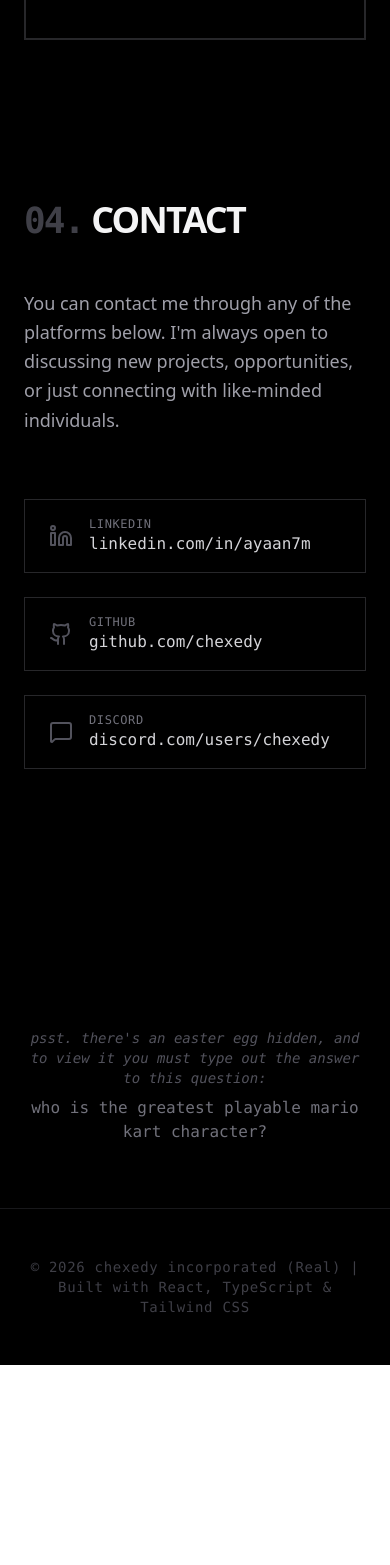
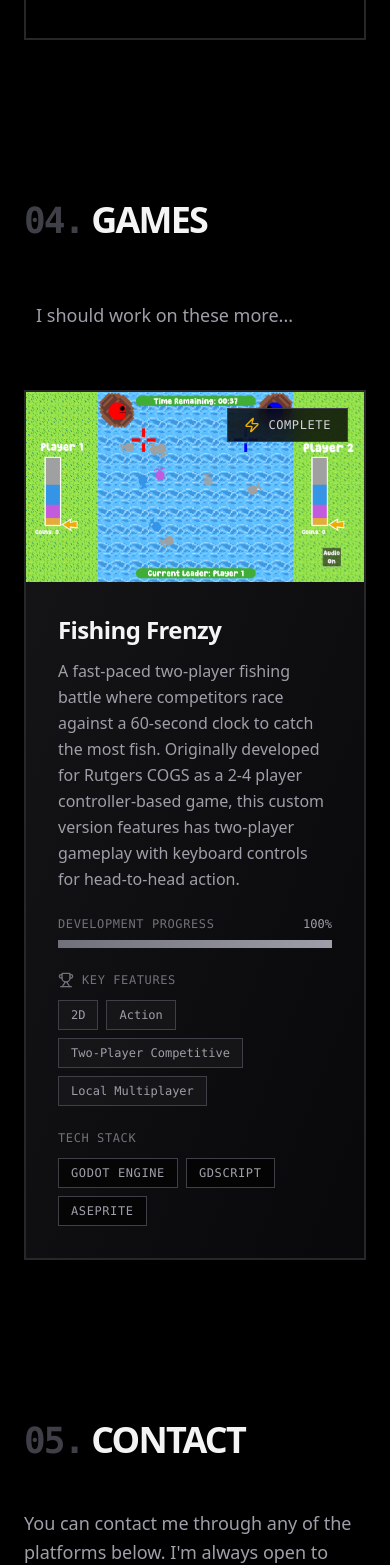
Before and after one commit to chexedy/portfolio, a React (Vite) app: page / in a window 390 px wide. Shown: the part 4992-6557 px from the top of the page. Before the commit the page ends 6357 px from the top, so only its background shows below. Built offline with nearby package versions, Linux system fonts and the light colour scheme.

Commit message:
Added games section

```diff
--- a/src/App.tsx
+++ b/src/App.tsx
@@ -1,5 +1,5 @@
 import { useState, useEffect, useRef } from 'react';
-import { Github, Linkedin, MessageSquare, ExternalLink, ChevronDown, Code2, University, Briefcase } from 'lucide-react';
+import { Github, Linkedin, MessageSquare, ExternalLink, ChevronDown, Code2, University, Briefcase, Gamepad2, Trophy, Zap } from 'lucide-react';
 
 /* You better not be looking for answers here... */
 
@@ -34,6 +34,7 @@ function App() {
   const aboutRef = useRef<HTMLElement>(null);
   const experienceRef = useRef<HTMLElement>(null);
   const projectsRef = useRef<HTMLElement>(null);
+  const gamesRef = useRef<HTMLElement>(null);
   const contactRef = useRef<HTMLElement>(null);
 
   const sound1Ref = useRef<HTMLAudioElement | null>(null);
@@ -44,6 +45,7 @@ function App() {
   const [aboutVisible, setAboutVisible] = useState(false);
   const [experienceVisible, setExperienceVisible] = useState(false);
   const [projectsVisible, setProjectsVisible] = useState(false);
+  const [gamesVisible, setGamesVisible] = useState(false);
   const [contactVisible, setContactVisible] = useState(false);
 
   const hasLogged = useRef(false);
@@ -101,7 +103,6 @@ function App() {
     }
 
     if (funkyPhase === 4) {
-
       const driveOffTimer = setTimeout(() => {
         setFunkyPhase(5);
         sound4Ref.current?.play();
@@ -287,6 +288,9 @@ function App() {
       if (projectsRef.current && scrollPos > projectsRef.current.offsetTop + 100) {
         setProjectsVisible(true);
       }
+      if (gamesRef.current && scrollPos > gamesRef.current.offsetTop + 100) {
+        setGamesVisible(true);
+      }
       if (contactRef.current && scrollPos > contactRef.current.offsetTop + 100) {
         setContactVisible(true);
       }
@@ -320,6 +324,19 @@ function App() {
       image: "projects/moneyindc.png",
       link: "https://moneyindc.chexedy.com/"
     },
+  ];
+
+  const games = [
+    {
+      title: "Fishing Frenzy",
+      description: "A fast-paced two-player fishing battle where competitors race against a 60-second clock to catch the most fish. Originally developed for Rutgers COGS as a 2-4 player controller-based game, this custom version features has two-player gameplay with keyboard controls for head-to-head action.",
+      status: "Complete",
+      tech: ["Godot Engine", "GDScript", "Aseprite"],
+      features: ["2D", "Action", "Two-Player Competitive", "Local Multiplayer"],
+      image: "games/fishingfrenzy.png",
+      link: "https://chexedy.itch.io/fishing-frenzy",
+      progress: 100
+    }
   ];
 
   const skills = {
@@ -841,6 +858,123 @@ function App() {
         </section>
 
         <section
+          ref={gamesRef}
+          id="games"
+          className={`min-h-screen py-20 sm:py-24 md:py-32 px-6 transition-all duration-1000 ${gamesVisible ? 'opacity-100 translate-x-0' : 'opacity-0 -translate-x-20'
+            }`}
+        >
+          <div className="max-w-7xl mx-auto">
+            <h2 className="text-4xl sm:text-5xl md:text-6xl font-black mb-12 sm:mb-16 md:mb-20 tracking-tighter">
+              <span className="text-zinc-700 font-mono">04.</span> GAMES
+            </h2>
+
+            <p className="bg-black p-3 rounded-lg text-zinc-400 text-lg md:text-xl leading-relaxed font-light mb-12">
+              I should work on these more...
+            </p>
+
+            <div className="grid lg:grid-cols-2 gap-8">
+              {games.map((game, idx) => (
+                <a
+                  key={idx}
+                  href={game.link}
+                  target="_blank"
+                  rel="noopener noreferrer"
+                  className="group relative overflow-hidden block"
+                  style={{
+                    animationDelay: `${idx * 200}ms`
+                  }}
+                >
+                  <div className="absolute inset-0 bg-gradient-to-br from-zinc-500/5 via-transparent to-zinc-500/5 opacity-0 group-hover:opacity-100 transition-opacity duration-700 blur-xl" />
+
+                  <div className="relative bg-gradient-to-br from-zinc-900/90 to-zinc-950/90 border-2 border-zinc-800 group-hover:border-zinc-500 backdrop-blur-sm transition-all duration-500 overflow-hidden">
+                    <div className="absolute inset-0 opacity-0 group-hover:opacity-20 transition-opacity duration-500">
+                      <div className="absolute inset-0 bg-gradient-to-b from-transparent via-zinc-500/20 to-transparent animate-pulse" style={{ height: '200%', animation: 'scan 3s linear infinite' }} />
+                    </div>
+
+                    <style>{`
+                      @keyframes scan {
+                        0% { transform: translateY(-100%); }
+                        100% { transform: translateY(100%); }
+                      }
+                    `}</style>
+
+                    <div className="relative aspect-[16/9] overflow-hidden bg-black">
+                      <div className="absolute via-transparent to-transparent z-10" />
+                      <img
+                        src={game.image}
+                        alt={game.title}
+                        className="w-full h-full group-hover:scale-110 transition-all duration-700"
+                      />
+
+                      <div className="absolute top-4 right-4 z-20 flex items-center gap-2 px-4 py-2 bg-black/80 backdrop-blur-md border border-zinc-700">
+                        <Zap className={`w-4 h-4 ${game.status === 'In Dev' ? 'text-yellow-500 animate-pulse' : 'text-yellow-500'}`} />
+                        <span className="text-xs font-mono uppercase tracking-wider text-zinc-300">{game.status}</span>
+                      </div>
+                    </div>
+
+                    <div className="p-8 relative z-20">
+                      <h3 className="text-2xl md:text-3xl font-black text-zinc-100 mb-3 group-hover:text-zinc-300 transition-colors tracking-tight">
+                        {game.title}
+                      </h3>
+
+                      <p className="text-zinc-400 text-base md:text-lg leading-relaxed mb-6 font-light">
+                        {game.description}
+                      </p>
+
+                      {game.progress > 0 && (
+                        <div className="mb-6">
+                          <div className="flex justify-between items-center mb-2">
+                            <span className="text-xs font-mono text-zinc-500 uppercase tracking-wider">Development Progress</span>
+                            <span className="text-xs font-mono text-zinc-400">{game.progress}%</span>
+                          </div>
+                          <div className="h-2 bg-zinc-800 overflow-hidden">
+                            <div
+                              className="h-full bg-gradient-to-r from-zinc-500 to-zinc-400 transition-all duration-1000"
+                              style={{ width: `${game.progress}%` }}
+                            />
+                          </div>
+                        </div>
+                      )}
+
+                      <div className="mb-6">
+                        <h4 className="text-xs font-mono text-zinc-500 uppercase tracking-wider mb-3 flex items-center gap-2">
+                          <Trophy className="w-4 h-4" />
+                          Key Features
+                        </h4>
+                        <div className="flex flex-wrap gap-2">
+                          {game.features.map((feature) => (
+                            <span
+                              key={feature}
+                              className="px-3 py-1.5 bg-zinc-900/80 border border-zinc-700 text-zinc-400 text-xs font-mono hover:border-zinc-500 hover:bg-zinc-800/80 transition-all"
+                            >
+                              {feature}
+                            </span>
+                          ))}
+                        </div>
+                      </div>
+
+                      <div>
+                        <h4 className="text-xs font-mono text-zinc-500 uppercase tracking-wider mb-3">Tech Stack</h4>
+                        <div className="flex flex-wrap gap-2">
+                          {game.tech.map((tech) => (
+                            <span
+                              key={tech}
+                              className="px-3 py-1.5 bg-black/60 border border-zinc-700 text-zinc-400 text-xs font-mono uppercase tracking-wider hover:border-zinc-500 hover:text-zinc-300 transition-all"
+                            >
+                              {tech}
+                            </span>
+                          ))}
+                        </div>
+                      </div>
+                    </div>
+                  </div>
+                </a>
+              ))}
+            </div>
+          </div>
+        </section>
+
+        <section
           ref={contactRef}
           id="contact"
           className={`min-h-screen py-20 sm:py-24 md:py-32 px-6 bg-black/60 backdrop-blur-sm transition-all duration-1000 ${contactVisible ? 'opacity-100 translate-x-0' : 'opacity-0 -translate-x-20'
@@ -848,7 +982,7 @@ function App() {
         >
           <div className="max-w-7xl mx-auto">
             <h2 className="text-4xl sm:text-5xl md:text-6xl font-black mb-12 sm:mb-16 md:mb-20 tracking-tighter">
-              <span className="text-zinc-700 font-mono">04.</span> CONTACT
+              <span className="text-zinc-700 font-mono">05.</span> CONTACT
             </h2>
 
             <div className="grid md:grid-cols-2 gap-16">
```
Also changed, not shown: public/games/fishingfrenzy.png (added).
